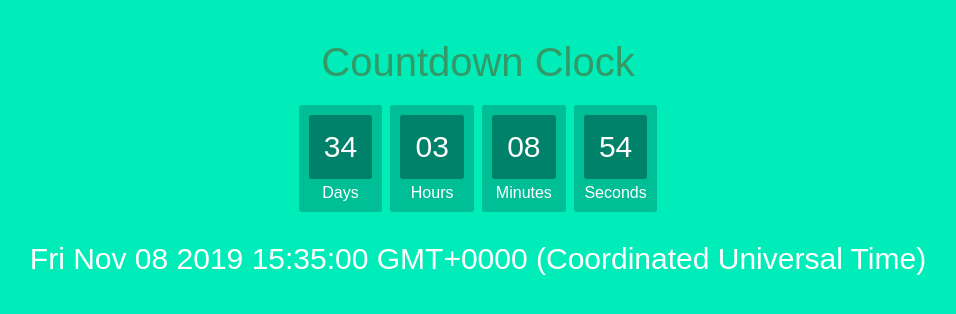
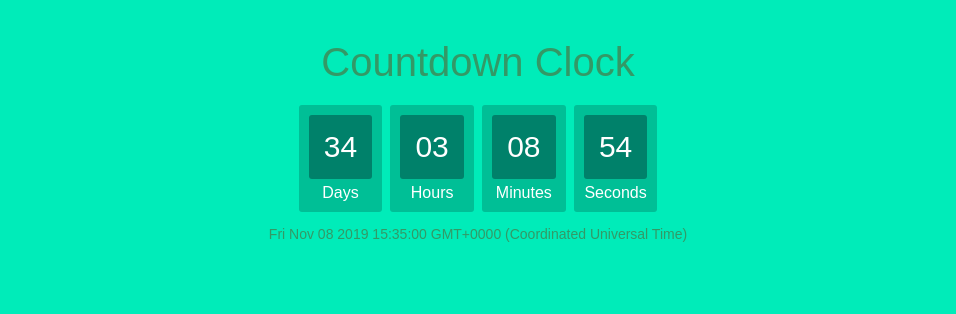
Before and after one commit to mwynwood/Countdown-Timer, a plain HTML site: page index.html in a window 1280 px wide. Shown: the whole page, without its empty margins (162-1118 px from the left). Drawn offline with Linux system fonts and the light colour scheme.

Commit message:
Update style.css

```diff
--- a/style.css
+++ b/style.css
@@ -1,18 +1,23 @@
-body{
+body {
 	text-align: center;
 	background: #00ECB9;
 	font-family: sans-serif;
 	font-weight: 100;
 }
 
-h1{
+h1 {
 	color: #396;
 	font-weight: 100;
 	font-size: 40px;
 	margin: 40px 0px 20px;
 }
 
-#clockdiv{
+p {
+	font-size: 14px;
+	color: #396;
+}
+
+#clockdiv {
 	font-family: sans-serif;
 	color: #fff;
 	display: inline-block;
@@ -21,7 +26,7 @@ h1{
 	font-size: 30px;
 }
 
-#clockdiv > div{
+#clockdiv > div {
 	padding: 10px;
 	border-radius: 3px;
 	background: #00BF96;
@@ -35,7 +40,7 @@ h1{
 	display: inline-block;
 }
 
-.smalltext{
+.smalltext {
 	padding-top: 5px;
 	font-size: 16px;
 }
```
Lines whose indentation alone changed are shown as unchanged.
